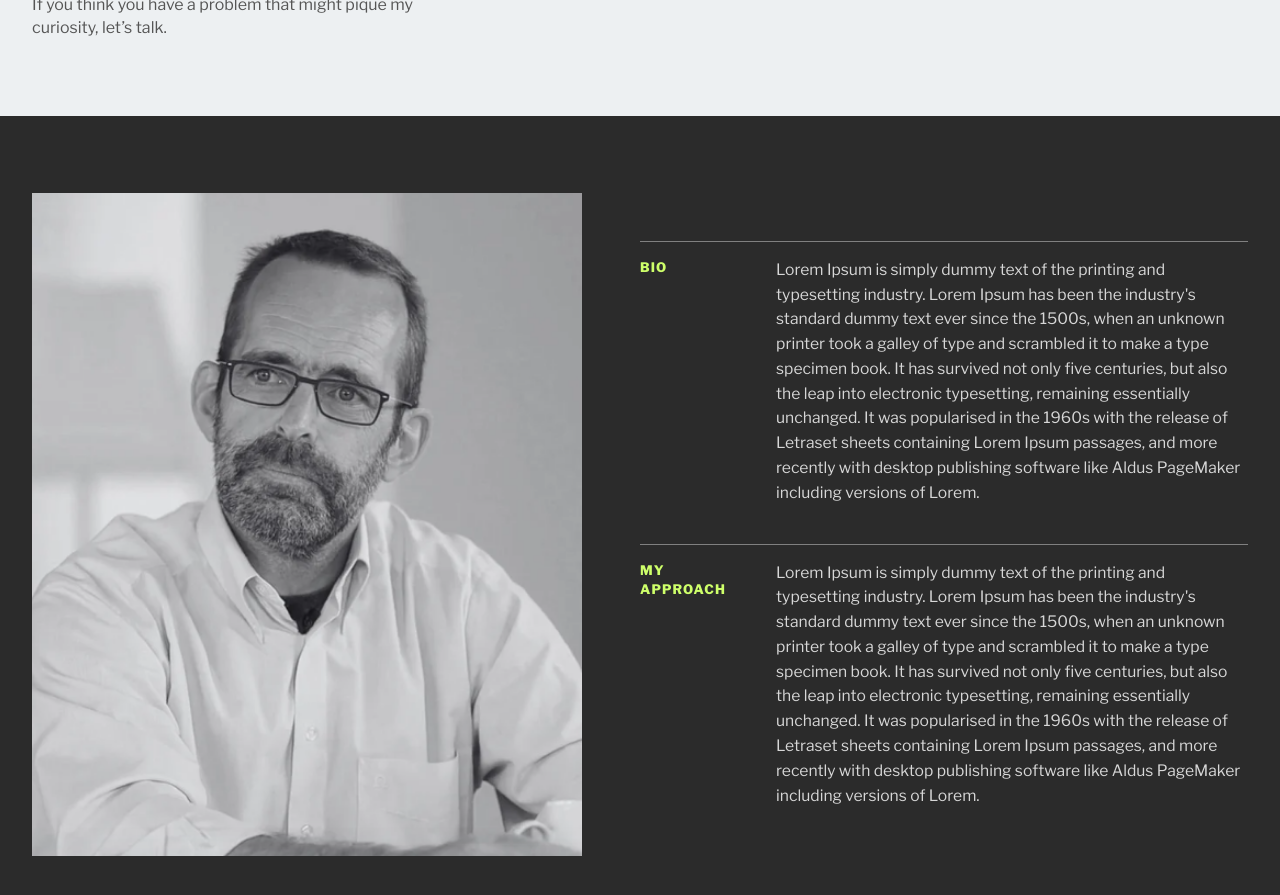
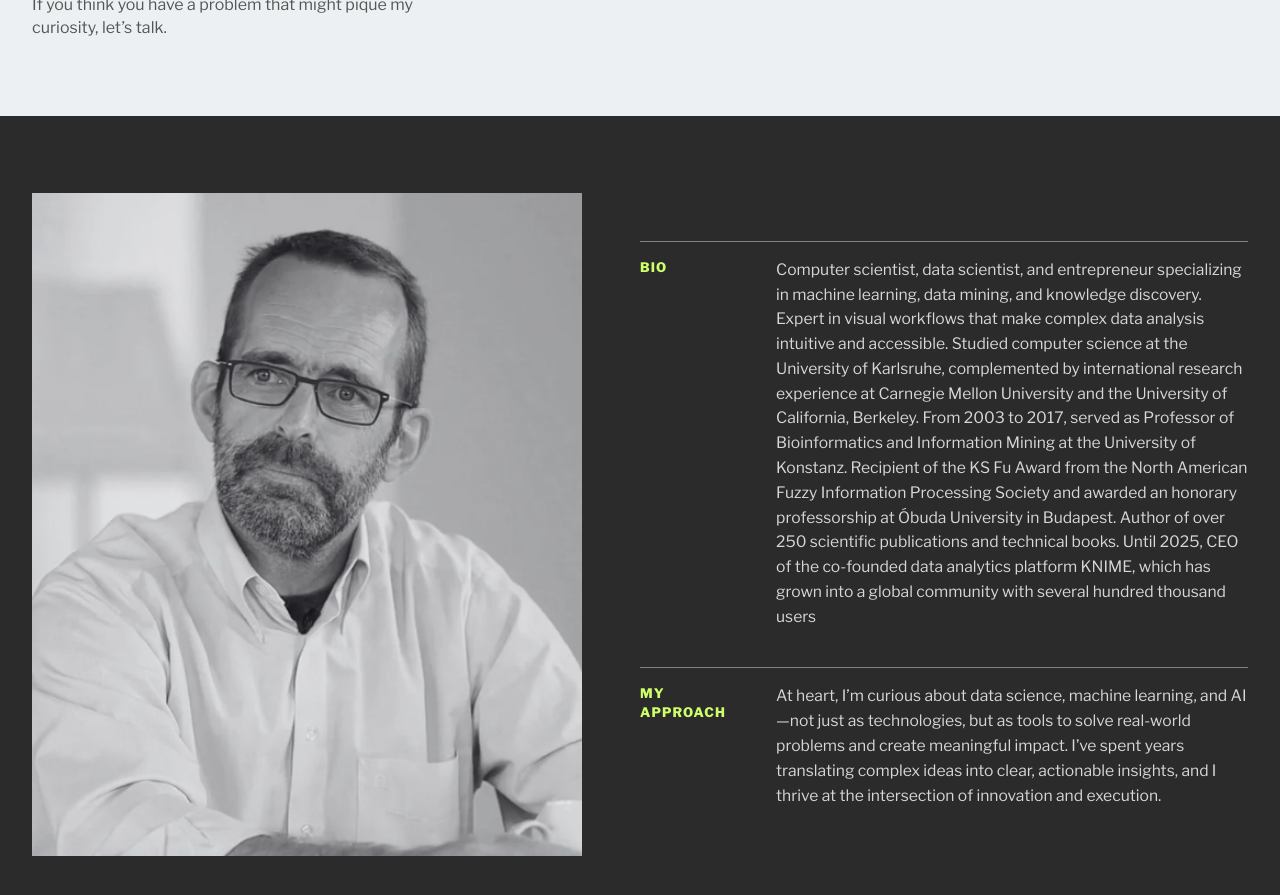
Before and after one commit to lacahelpme/mb, a Jekyll site: the page built from index.html, in a window 1280 px wide and 900 px high, scrolled down 1210 px. Shown: the top 895 px of the window. Built offline with Jekyll 4.4.1, drawn with Linux system fonts in a browser that asks for light colours.

Commit message:
Update index.html

```diff
--- a/index.html
+++ b/index.html
@@ -69,26 +69,18 @@ What drives me is the opportunity to help others navigate challenges, whether th
       <div class="bio-row">
         <div class="bio-label">Bio</div>
         <div class="bio-text">
-          Lorem Ipsum is simply dummy text of the printing and typesetting industry.
-          Lorem Ipsum has been the industry's standard dummy text ever since the 1500s,
-          when an unknown printer took a galley of type and scrambled it to make a type specimen book.
-          It has survived not only five centuries, but also the leap into electronic typesetting,
-          remaining essentially unchanged. It was popularised in the 1960s with the release of Letraset sheets
-          containing Lorem Ipsum passages, and more recently with desktop publishing software like Aldus PageMaker
-          including versions of Lorem.
+          Computer scientist, data scientist, and entrepreneur specializing in machine learning, data mining, and knowledge discovery. Expert in visual workflows that make complex data analysis intuitive and accessible.
+Studied computer science at the University of Karlsruhe, complemented by international research experience at Carnegie Mellon University and the University of California, Berkeley.
+From 2003 to 2017, served as Professor of Bioinformatics and Information Mining at the University of Konstanz. Recipient of the KS Fu Award from the North American Fuzzy Information Processing Society and awarded an honorary professorship at Óbuda University in Budapest.
+Author of over 250 scientific publications and technical books.
+Until 2025, CEO of the co-founded data analytics platform KNIME, which has grown into a global community with several hundred thousand users
         </div>
       </div>
 
       <div class="bio-row">
         <div class="bio-label">My Approach</div>
         <div class="bio-text">
-          Lorem Ipsum is simply dummy text of the printing and typesetting industry.
-          Lorem Ipsum has been the industry's standard dummy text ever since the 1500s,
-          when an unknown printer took a galley of type and scrambled it to make a type specimen book.
-          It has survived not only five centuries, but also the leap into electronic typesetting,
-          remaining essentially unchanged. It was popularised in the 1960s with the release of Letraset sheets
-          containing Lorem Ipsum passages, and more recently with desktop publishing software like Aldus PageMaker
-          including versions of Lorem.
+          At heart, I’m curious about data science, machine learning, and AI—not just as technologies, but as tools to solve real-world problems and create meaningful impact. I’ve spent years translating complex ideas into clear, actionable insights, and I thrive at the intersection of innovation and execution.
         </div>
       </div>
     </div>
```
